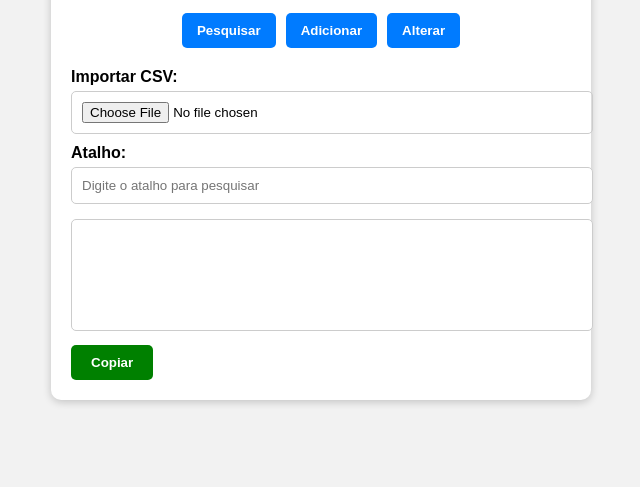
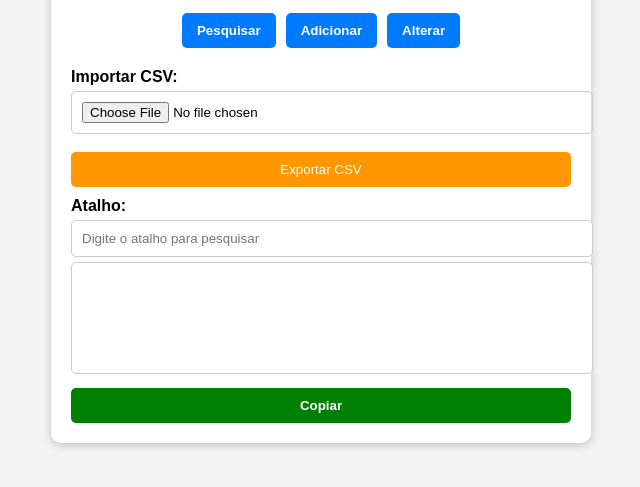
Before and after one commit to SilvaniaDavila/fluxo-mensagens, a website: page public/index.html in a window 1280 px wide. Shown: the part 139-626 px from the top of the page, without its empty margins (319-959 px from the left). Drawn offline with Linux system fonts and the light colour scheme.

Commit message:
Atualiza busca flexível no servidor e front-end

```diff
--- a/public/index.html
+++ b/public/index.html
@@ -74,6 +74,7 @@
       border-radius: 5px;
       cursor: pointer;
       margin-top: 10px;
+      width: 100%;
     }
 
     #resultadoPesquisa {
@@ -91,10 +92,12 @@
       <button onclick="mostrarSecao('alterar')">Alterar</button>
     </nav>
 
-    <!-- Importar CSV -->
+    <!-- Importar/Exportar -->
     <div style="margin: 10px 0;">
       <label><strong>Importar CSV:</strong></label>
       <input type="file" id="importarCsv" accept=".csv" onchange="importarCSV()" />
+      <br/><br/>
+      <button onclick="exportarCSV()" style="width: 100%; background-color: #ff9800; color: white; padding: 10px; border: none; border-radius: 5px;">Exportar CSV</button>
     </div>
 
     <!-- Pesquisar -->
@@ -102,10 +105,8 @@
       <label for="pesqAtalho">Atalho:</label>
       <input id="pesqAtalho" oninput="pesquisarMensagem()" placeholder="Digite o atalho para pesquisar" autocomplete="off" />
 
-      <div style="margin-top: 10px;">
-        <textarea id="resultadoPesquisa" rows="6" readonly></textarea>
-        <button onclick="copiarMensagem()" class="copiar">Copiar</button>
-      </div>
+      <textarea id="resultadoPesquisa" rows="6" readonly></textarea>
+      <button onclick="copiarMensagem()" class="copiar">Copiar</button>
     </section>
 
     <!-- Adicionar -->
@@ -240,6 +241,30 @@
 
       reader.readAsText(file);
     }
+
+    async function exportarCSV() {
+      try {
+        const res = await fetch('/api/atalhos');
+        const data = await res.json();
+
+        if (!Array.isArray(data)) {
+          alert("Erro ao exportar mensagens.");
+          return;
+        }
+
+        const csv = data.map(item => `"${item.atalho}","${item.mensagem.replace(/"/g, '""')}"`).join('\n');
+        const blob = new Blob([csv], { type: 'text/csv' });
+        const url = URL.createObjectURL(blob);
+
+        const a = document.createElement('a');
+        a.href = url;
+        a.download = 'mensagens.csv';
+        a.click();
+        URL.revokeObjectURL(url);
+      } catch (err) {
+        alert("Erro na exportação: " + err.message);
+      }
+    }
   </script>
 </body>
 </html>
```
